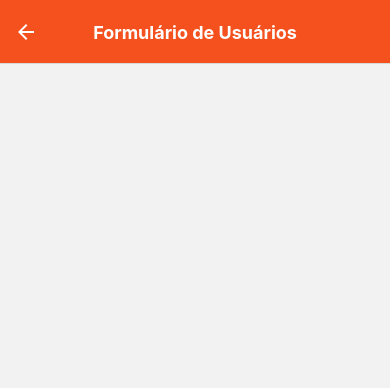
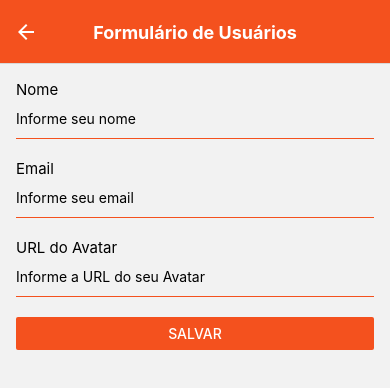
Before and after one commit to digsales/Crud_react-native, a React Native app: screen /UserForm in a window 390 px wide. Shown: the top 388 px of the page. Built offline with nearby package versions, Linux system fonts and the light colour scheme.

Commit message:
Add inputs

```diff
--- a/src/views/UserForm.js
+++ b/src/views/UserForm.js
@@ -1,13 +1,61 @@
 import React, { useState } from "react";
-import { Text, StyleSheet } from "react-native";
+import { Text, StyleSheet, View, TextInput, Button } from "react-native";
 
 export default ({ route, navigation }) => {
   const [user, setUser] = useState(route.params ? route.params : {});
-  return <Text style={styles.container}>{user.name}</Text>;
+  return (
+    <View style={styles.form}>
+      <View>
+        <Text style={styles.titleForm}>Nome</Text>
+        <TextInput
+          style={styles.input}
+          onChangeText={(name) => setUser({ ...user, name })}
+          placeholder="Informe seu nome"
+          value={user.name}
+        />
+      </View>
+      <View>
+        <Text style={styles.titleForm}>Email</Text>
+        <TextInput
+          style={styles.input}
+          onChangeText={(email) => setUser({ ...user, email })}
+          placeholder="Informe seu email"
+          value={user.email}
+        />
+      </View>
+      <View>
+        <Text style={styles.titleForm}>URL do Avatar</Text>
+        <TextInput
+          style={styles.input}
+          onChangeText={(avatarUrl) => setUser({ ...user, avatarUrl })}
+          placeholder="Informe a URL do seu Avatar"
+          value={user.avatarUrl}
+        />
+      </View>
+
+      <Button
+        title="Salvar"
+        color={"#f4511e"}
+        onPress={() => {
+          navigation.goBack();
+        }}
+      />
+    </View>
+  );
 };
 
 const styles = StyleSheet.create({
-  container: {
+  form: {
     flex: 1,
+    padding: 16,
+  },
+  titleForm: {
+    fontSize: 15,
+  },
+  input: {
+    height: 40,
+    borderColor: "#f4511e",
+    borderBottomWidth: 1,
+    marginBottom: 20,
   },
 });
--- a/src/views/UserList.js
+++ b/src/views/UserList.js
@@ -41,7 +41,7 @@ export default (props) => {
       <ListItem
         key={user.id}
         bottomDivider
-        onPress={() => props.navigation.navigate("UserForm", user)}
+        // onPress={() => props.navigation.navigate("UserForm", user)}
       >
         <Avatar rounded source={{ uri: user.avatarUrl }} />
         <ListItem.Content>
```
